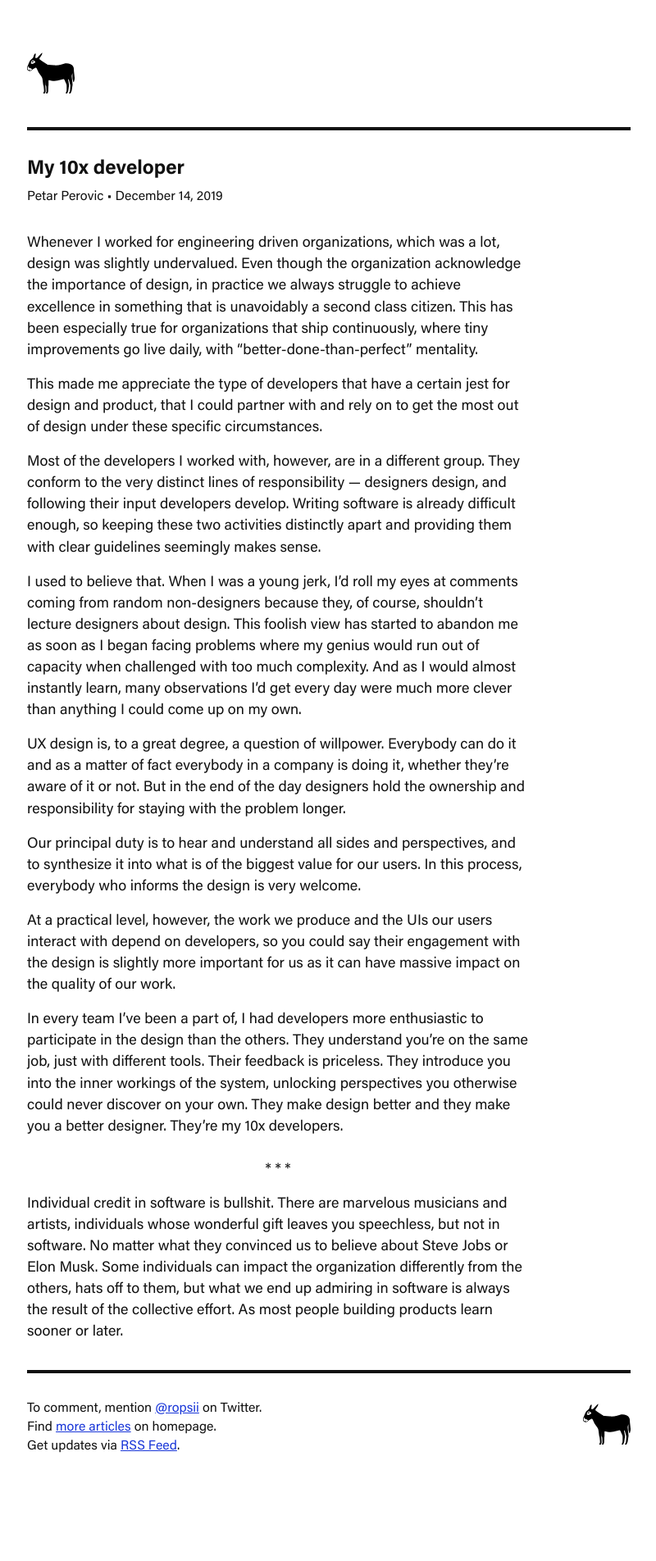
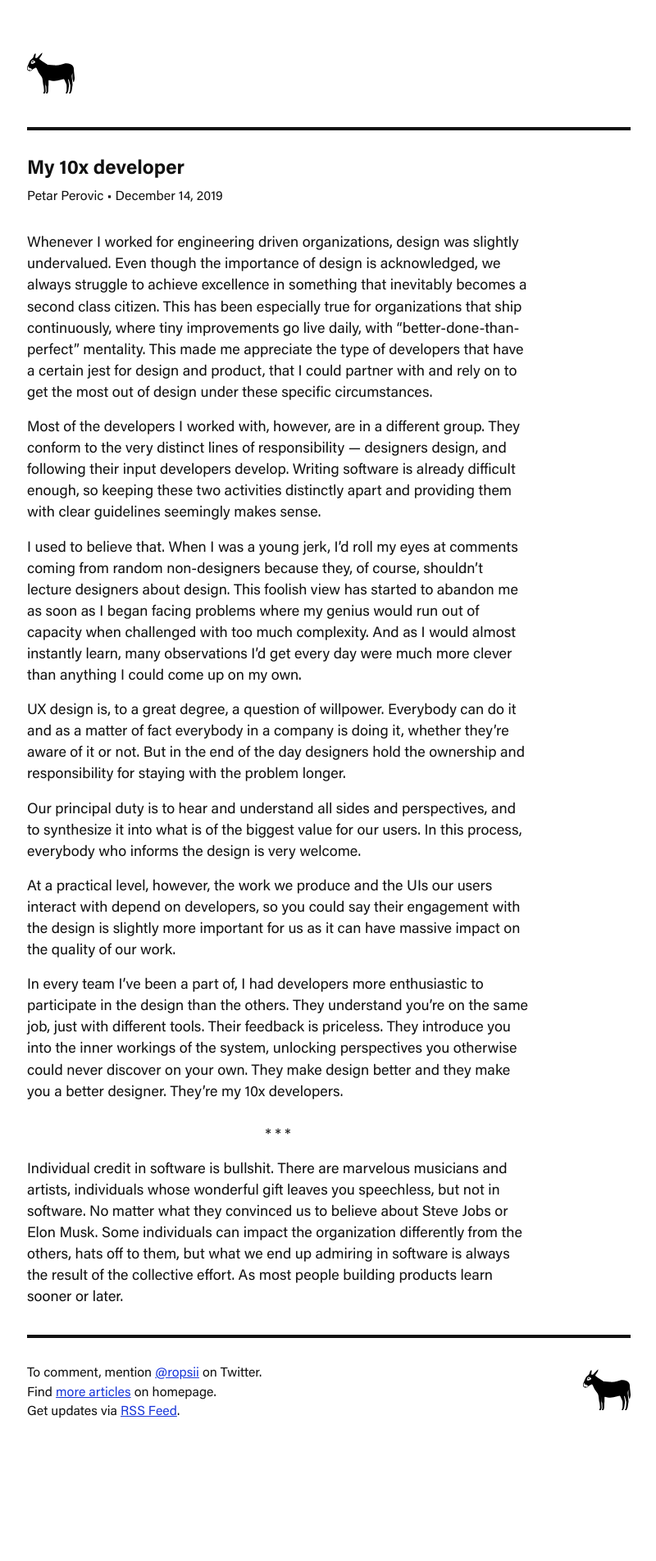
Before and after one commit to ropsii/ropsii.github.io, a Jekyll site: the page built from _posts/2019-12-14-my-10x-developer.markdown, in a window 1280 px wide. Shown: the whole page at 82% size, without its empty margins (239-1039 px from the left). Built offline with Jekyll 4.4.1, drawn with Linux system fonts in a browser that asks for light colours; comment, search, counter and statistics services are not loaded; after the commit the page ends 1862 px from its top, so only the background shows below that.

Commit message:
fix padding, polich copy

```diff
--- a/_layouts/home.html
+++ b/_layouts/home.html
@@ -7,7 +7,7 @@
 
     <div class="mw7 center pa3 pv5-m">
 
-        <header class="mb4">
+        <header class="mb3 mb4-m">
             <h1 class="f4 normal ma0">
                 <a rel="author" href="{{ "/" | relative_url }}">
                     <img src="{% link /assets/small-donkey.svg %}" alt="donkey">
@@ -15,7 +15,7 @@
             </h1>
         </header>
 
-        <h1 class="f3 b mt4 mb3">{{ site.title | escape }}</h1>
+        <h1 class="f3 lh-title b mb3">{{ site.title | escape }}</h1>
 
         <div class="bb bw2 pb4 mb4">
             <div class="measure-wide">
--- a/_posts/2019-12-14-my-10x-developer.markdown
+++ b/_posts/2019-12-14-my-10x-developer.markdown
@@ -7,9 +7,7 @@ readingtime: "2"
 excerpt: "Product design as collective effort"
 categories: product design ux process
 ---
-Whenever I worked for engineering driven organizations, which was a lot, design was slightly undervalued. Even though the organization acknowledge the importance of design, in practice we always struggle to achieve excellence in something that is unavoidably a second class citizen. This has been especially true for organizations that ship continuously, where tiny improvements go live daily, with “better-done-than-perfect” mentality.
-
-This made me appreciate the type of developers that have a certain jest for design and product, that I could partner with and rely on to get the most out of design under these specific circumstances.
+Whenever I worked for engineering driven organizations, design was slightly undervalued. Even though the importance of design is acknowledged, we always struggle to achieve excellence in something that inevitably becomes a second class citizen. This has been especially true for organizations that ship continuously, where tiny improvements go live daily, with “better-done-than-perfect” mentality. This made me appreciate the type of developers that have a certain jest for design and product, that I could partner with and rely on to get the most out of design under these specific circumstances.
 
 Most of the developers I worked with, however, are in a different group. They conform to the very distinct lines of responsibility — designers design, and following their input developers develop. Writing software is already difficult enough, so keeping these two activities distinctly apart and providing them with clear guidelines seemingly makes sense.
 
```
